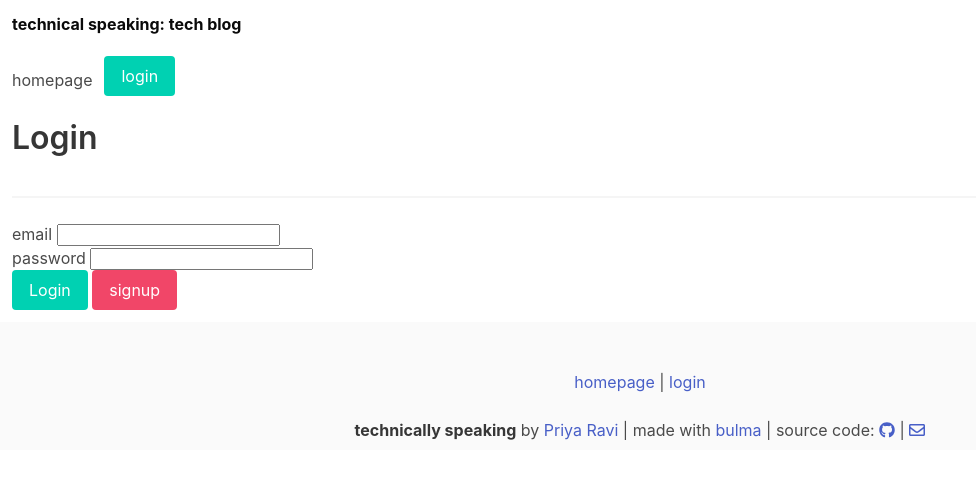
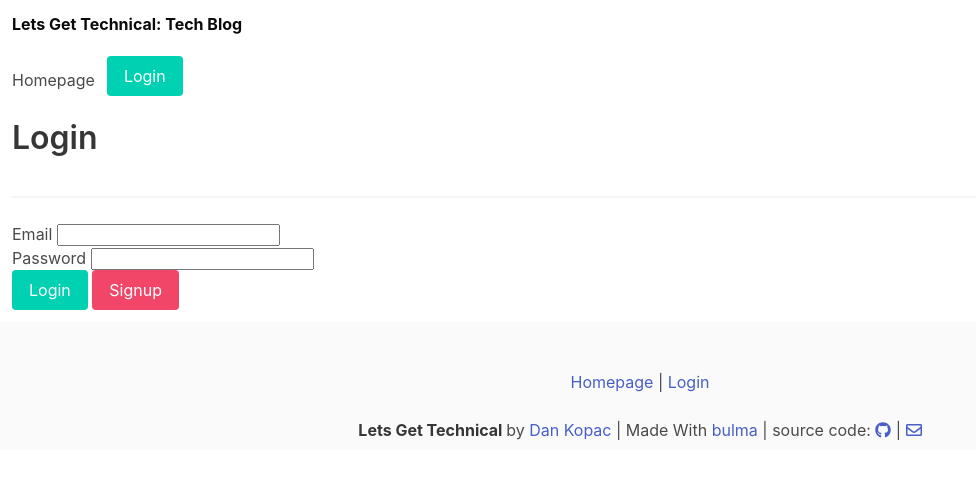
Before and after one commit to dkopac/MVC-Tech_Blog, a Node server app: page /login in a window 1280 px wide. Shown: the top 479 px of the page, without its empty margins (0-976 px from the left). Run offline with Node 20, Linux system fonts and the light colour scheme; some libraries are stand-ins or nearby versions.

Commit message:
updated handlebars and server finally working rightgit add -Agit add -A

```diff
--- a/views/layouts/main.handlebars
+++ b/views/layouts/main.handlebars
@@ -4,7 +4,7 @@
 <head>
   <meta charset="UTF-8">
   <meta name="viewport" content="width=device-width, initial-scale=1.0">
-  <title>Technically Speaking</title>
+  <title>Lets Get Technical</title>
   <link rel="stylesheet" href="https://cdn.jsdelivr.net/npm/bulma@0.9.0/css/bulma.min.css">
   <link rel="stylesheet" href="/stylesheets/style.css">
   <script defer src="https://use.fontawesome.com/releases/v5.3.1/js/all.js"></script>
@@ -12,16 +12,16 @@
 
   <div class="wrapper">
     <header>
-        <h1 class="has-text-black px-3 py-3 has-text-weight-bold">technical speaking: tech blog</h1>
+        <h1 class="has-text-black px-3 py-3 has-text-weight-bold">Lets Get Technical: Tech Blog</h1>
         <nav class="navbar mt-2">
             {{#if loggedIn}}
-            <a href="/" class="navbar-item is-hoverable pt-1">homepage</a>
-            <a href="/dashboard" class="navbar-item is-hoverable pt-1">dashboard</a>
-            <a href="/dashboard/create/" class="navbar-item is-hoverable pt-1 mr-4">create post</a>
-            <button id="logout" class="button is-danger">logout</button>
+            <a href="/" class="navbar-item is-hoverable pt-1">Homepage</a>
+            <a href="/dashboard" class="navbar-item is-hoverable pt-1">Dashboard</a>
+            <a href="/dashboard/create/" class="navbar-item is-hoverable pt-1 mr-4">Create Post</a>
+            <button id="logout" class="button is-danger">Logout</button>
             {{else}}
-            <a href="/" class="navbar-item is-hoverable pt-1">homepage</a>
-            <a href="/login" class="button is-primary">login</a>
+            <a href="/" class="navbar-item is-hoverable pt-1">Homepage</a>
+            <a href="/login" class="button is-primary">Login</a>
             {{/if}}
         </nav>
     </header>
@@ -33,19 +33,19 @@
     <footer class="footer rows pb-2">
         <div class="row-is-full content has-text-centered">
             <p>
-            <a href="/">homepage</a>{{#if loggedIn}} |
-            <a href="/dashboard/">dashboard</a> |
-            <a href="/dashboard/create/">create new post</a>
+            <a href="/">Homepage</a>{{#if loggedIn}} |
+            <a href="/dashboard/">Dashboard</a> |
+            <a href="/dashboard/create/">Create New Post</a>
             {{else}}
-             | <a href="/login/">login</a>
+             | <a href="/login/">Login</a>
             {{/if}}
             </p>
         </div>
       <div class="row-is-full content has-text-centered">
     <p>
-      <strong>technically speaking</strong> by <a href="https://github.com/priyaravi23">Priya Ravi</a> | made with <a href="https://bulma.io/">bulma</a> | source code:
-      <a href="https://github.com/priyaravi23/mvc-tech-blog"><i class="fab fa-github"></i></a> |
-       <a href="mailto:priyaravi23@gmail.com"><i class="far fa-envelope"></i></a>
+      <strong>Lets Get Technical </strong> by <a href="https://https://github.com/dkopac">Dan Kopac</a> | Made With <a href="https://bulma.io/">bulma</a> | source code:
+      <a href="https://github.com/dkopac/MVC-Tech_Blog"><i class="fab fa-github"></i></a> |
+       <a href="mailto:dkopac96@gmail.com"><i class="far fa-envelope"></i></a>
     </p>
   </div>
     </footer>
--- a/views/login.handlebars
+++ b/views/login.handlebars
@@ -1,17 +1,20 @@
 <div class="column">
-    <h2 class="title pb-4">Login</h2><hr>
+  <h2 class="title pb-4">Login</h2><hr />
   <form class="login-form">
     <div>
-            <label for="email-login">email</label>
+      <label for="email-login">Email</label>
       <input type="text" id="email-login" />
     </div>
     <div>
-            <label for="password-login">password</label>
+      <label for="password-login">Password</label>
       <input type="password" id="password-login" />
     </div>
     <div>
       <button class="button is-primary" type="submit">Login</button>
-            <a href="/signup"><button type="button" class="button is-danger">signup</button></a>
+      <a href="/signup"><button
+          type="button"
+          class="button is-danger"
+        >Signup</button></a>
     </div>
   </form>
 </div>
```
Lines whose indentation alone changed are shown as unchanged.
